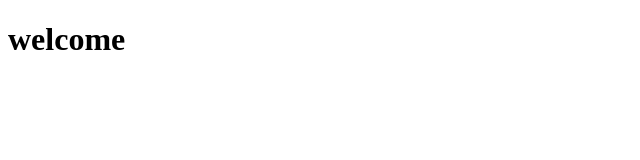
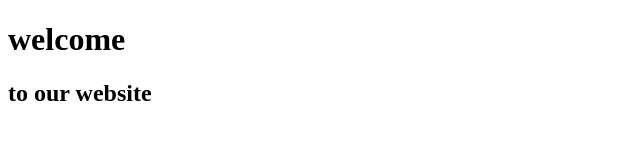
Before and after one commit to rajr54467199/firstPortfolio, a plain HTML site: page myFirstFile.html in a window 1280 px wide. Shown: the whole page, without its empty margins (0-640 px from the left). Drawn offline with Linux system fonts and the light colour scheme.

Commit message:
added welcome heading

```diff
--- a/myFirstFile.html
+++ b/myFirstFile.html
@@ -8,5 +8,6 @@
 </head>
 <body>
     <h1>welcome</h1>
+    <h2>to our website</h2>
 </body>
 </html>
```
